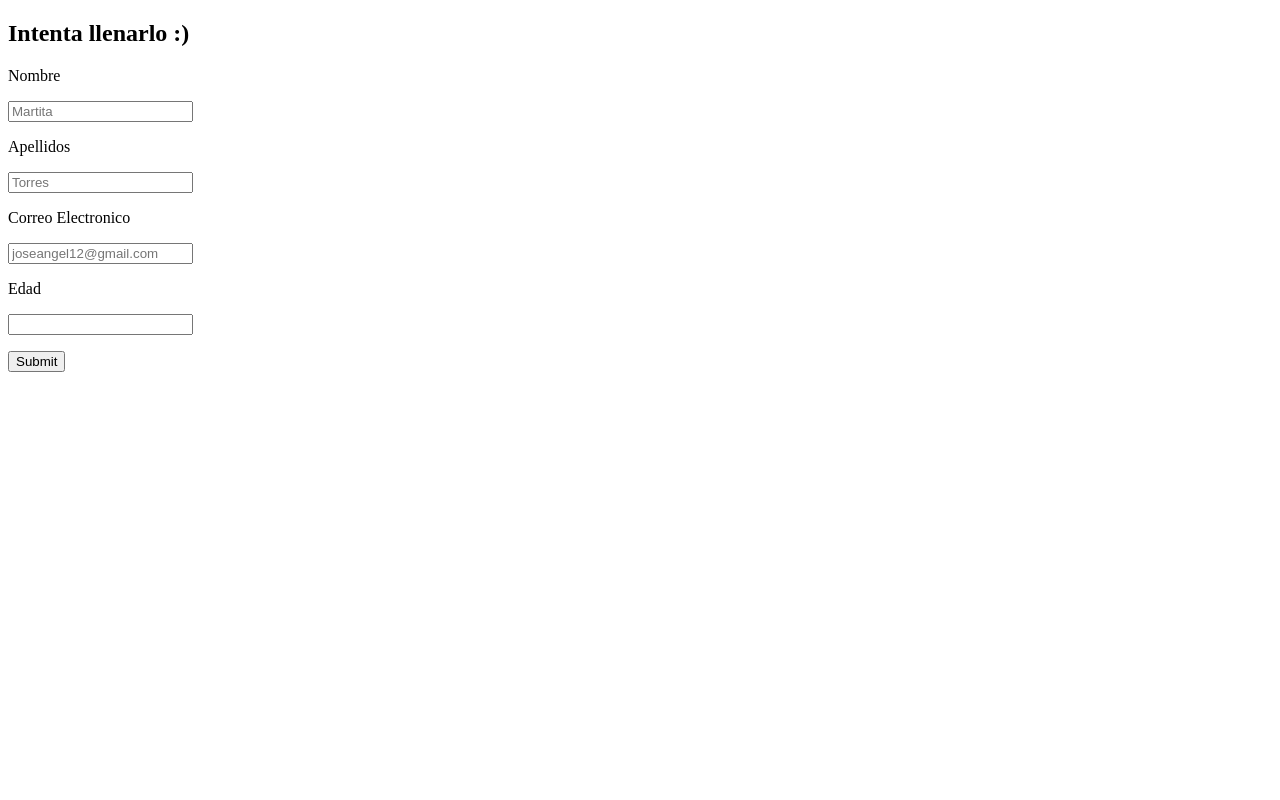
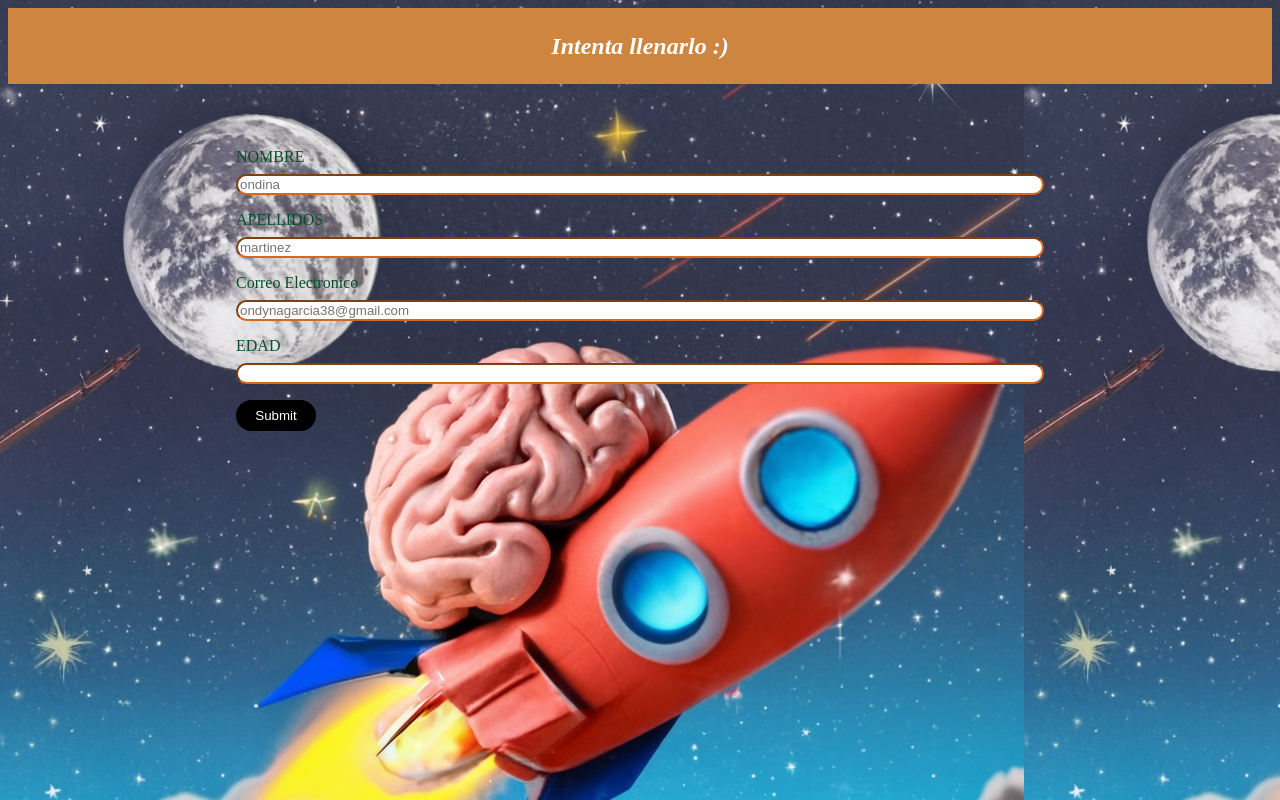
Before and after one commit to ondinagarcia/formulario-2, a plain HTML site: page index.html in a window 1280 px wide. Drawn offline with Linux system fonts and the light colour scheme.

Commit message:
dandole estilos al formulario

```diff
--- a/assets/sass/style.scss
+++ b/assets/sass/style.scss
@@ -1,3 +1,7 @@
+body{
+    background-image: url(../img/nave.jpg);
+}
+
 .header {
     background-color: peru;
     padding: 0.3rem;
@@ -42,7 +46,7 @@
     margin-top: 1%;
   }
   .menu__navegation__label {
-    color: purple;
+    color: rgb(5, 80, 43);
     margin-bottom: 0%;
   }
 
--- a/index.html
+++ b/index.html
@@ -18,20 +18,20 @@
         <nav class="menu__navegation">
             <div class="menu__navegation__box">
                 <form action="" class="menu__navegation__box__forma">
-                    <label for="name" class="menu__navegation__label">Nombre</label>
+                    <label for="name" class="menu__navegation__label">NOMBRE</label>
                     <p class="menu__navegation__box__parrafo">
                         <input type="text" class="menu__navegation__box__boton"
-                        placeholder="Martita" required>
+                        placeholder="ondina" required>
                     </p>
-                    <label for="name" class="menu__navegation__label">Apellidos</label>
+                    <label for="name" class="menu__navegation__label">APELLIDOS</label>
                     <p class="menu__navegation__box__parrafo">
-                        <input type="text" class="menu__navegation__box__boton" placeholder="Torres" required>
+                        <input type="text" class="menu__navegation__box__boton" placeholder="martinez" required>
                     </p>
                     <label for="name" class="menu__navegation__label">Correo Electronico</label>
                     <p class="menu__navegation__box__parrafo">
-                        <input type="email" class="menu__navegation__box__boton" placeholder="joseangel12@gmail.com" required>
+                        <input type="email" class="menu__navegation__box__boton" placeholder="ondynagarcia38@gmail.com" required>
                     </p>
-                    <label for="" class="menu__navegation__label">Edad</label>
+                    <label for="" class="menu__navegation__label">EDAD</label>
                     <p class="menu__navegation__box__parrafo">
                         <input type="number" class="menu__navegation__box__boton" required>
                     </p>
```
Also changed, not shown: assets/css/style.css, assets/img/nave.jpg (added), 1 other file.
